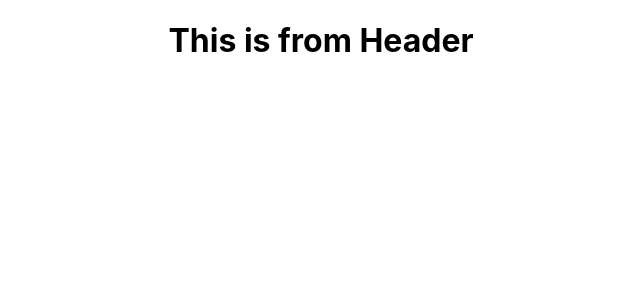
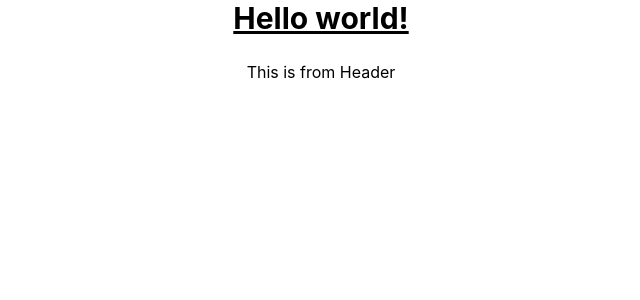
Before and after one commit to mmi-mamun/skill-learning-client, a React (Create React App) app: page / in a window 1280 px wide. Shown: the top 300 px of the page, without its empty margins (319-959 px from the left). Built offline with nearby package versions, Linux system fonts and the light colour scheme.

Commit message:
tailwind css framework is selected

```diff
--- a/package.json
+++ b/package.json
@@ -34,5 +34,10 @@
       "last 1 firefox version",
       "last 1 safari version"
     ]
+  },
+  "devDependencies": {
+    "autoprefixer": "^10.4.12",
+    "postcss": "^8.4.18",
+    "tailwindcss": "^3.2.1"
   }
 }
--- /dev/null
+++ b/postcss.config.js
@@ -0,0 +1,6 @@
+module.exports = {
+  plugins: {
+    tailwindcss: {},
+    autoprefixer: {},
+  },
+}
--- a/src/App.js
+++ b/src/App.js
@@ -4,6 +4,10 @@
 function App() {
   return (
     <div className="App">
+      <h1 className="text-3xl font-bold underline">
+        Hello world!
+      </h1>
+      <br />
       <Header></Header>
     </div>
   );
--- a/src/index.css
+++ b/src/index.css
@@ -1,3 +1,7 @@
+@tailwind base;
+@tailwind components;
+@tailwind utilities;
+
 body {
   margin: 0;
   font-family: -apple-system, BlinkMacSystemFont, 'Segoe UI', 'Roboto', 'Oxygen',
--- /dev/null
+++ b/tailwind.config.js
@@ -0,0 +1,10 @@
+/** @type {import('tailwindcss').Config} */
+module.exports = {
+  content: [
+    "./src/**/*.{js,jsx,ts,tsx}",
+  ],
+  theme: {
+    extend: {},
+  },
+  plugins: [],
+}
```
Also changed, not shown: 1 other file (tests, documents, lock files or other folders).
